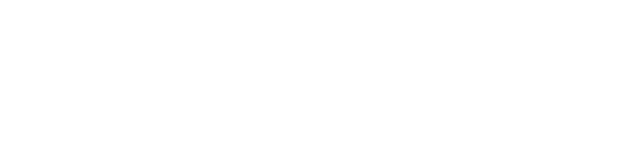
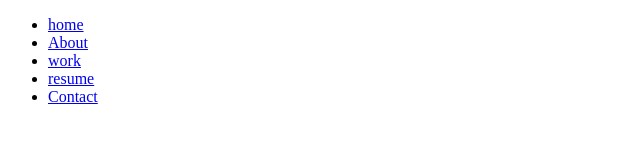
Before and after one commit to fares21352/projet-html-1, a plain HTML site: page index.html in a window 1280 px wide. Shown: the whole page, without its empty margins (0-640 px from the left). Drawn offline with Linux system fonts and the light colour scheme.

Commit message:
<creat first navbar>

```diff
--- a/index.html
+++ b/index.html
@@ -1,12 +1,23 @@
 <!DOCTYPE html>
 <html lang="en">
+
 <head>
     <meta charset="UTF-8">
     <meta name="viewport" content="width=device-width, initial-scale=1.0">
     <title>hello world text
     </title>
 </head>
+
 <body>
+    <ul>
+        <li><a href="#home">home</a></li>
+        <li><a href="#about">About</a></li>
+        <li><a href="#work">work</a></li>
+        <li><a href="resume">resume</a></li>
+        <li><a href="#contact">Contact</a></li>
+
+    </ul>
 
 </body>
+
 </html>
```
